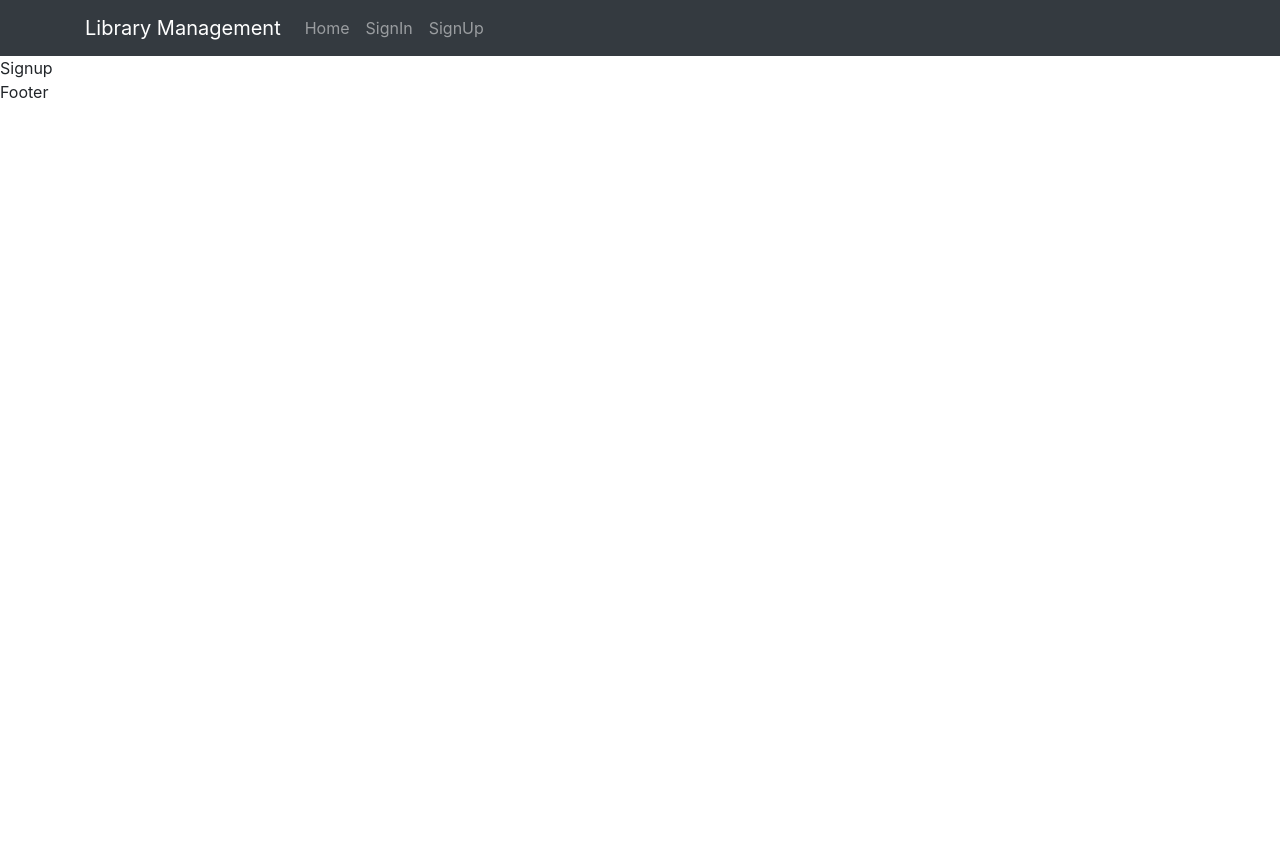
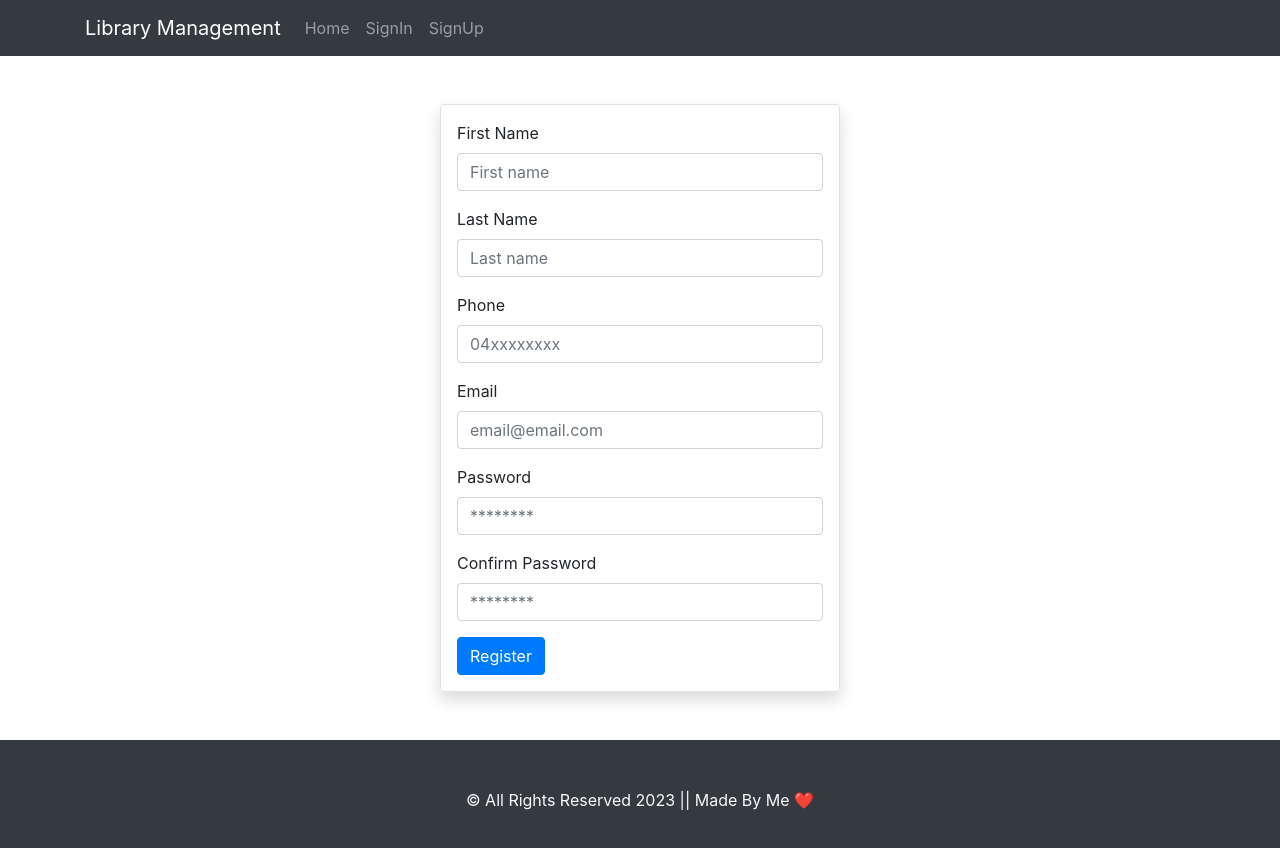
Before and after one commit to preetN/Library-rentals, a React (Create React App) app: page /signup in a window 1280 px wide. Shown: the top 848 px of the page. Before the commit the page ends 800 px from the top, so only its background shows below. Built offline with nearby package versions, Linux system fonts and the light colour scheme.

Commit message:
signupLoginpage

```diff
--- /dev/null
+++ b/src/App.css
@@ -0,0 +1,8 @@
+.main {
+  min-height: 70vh;
+}
+.admin-form {
+  width: 400px;
+  margin: auto;
+  margin-top: 3rem;
+}
--- a/src/App.js
+++ b/src/App.js
@@ -2,7 +2,7 @@ import { Routes, Route } from "react-router";
 import Home from "./pages/home/Home";
 import Login from "./pages/auth/Login";
 import Signup from "./pages/auth/Signup";
-
+import "../src/App.css";
 function App() {
   return (
     <>
--- a/src/components/Layouts/Footer.js
+++ b/src/components/Layouts/Footer.js
@@ -1,7 +1,11 @@
 import React from "react";
 
 function Footer() {
-  return <div>Footer</div>;
+  return (
+    <div className="mt-5 bg-dark text-light p-5 text-center">
+      &copy; All Rights Reserved 2023 || Made By Me ❤️
+    </div>
+  );
 }
 
 export default Footer;
--- a/src/components/Layouts/Header.js
+++ b/src/components/Layouts/Header.js
@@ -11,7 +11,7 @@ function Header() {
           <Navbar.Brand href="#home">Library Management</Navbar.Brand>
           <Navbar.Toggle aria-controls="basic-navbar-nav" />
           <Navbar.Collapse id="basic-navbar-nav">
-            <Nav className="me-auto">
+            <Nav className="ms-auto">
               <Link className="nav-link" to="/">
                 Home
               </Link>
--- /dev/null
+++ b/src/components/custominput/CustomInput.js
@@ -0,0 +1,12 @@
+import React from "react";
+import Form from "react-bootstrap/Form";
+function CustomInput({ label, ...rest }) {
+  return (
+    <Form.Group className="mb-3">
+      <Form.Label>{label}</Form.Label>
+      <Form.Control {...rest} />
+    </Form.Group>
+  );
+}
+
+export default CustomInput;
--- a/src/pages/auth/Login.js
+++ b/src/pages/auth/Login.js
@@ -1,10 +1,37 @@
 import React from "react";
 import DefaultLayout from "../../components/Layouts/DefaultLayout";
-
+import Button from "react-bootstrap/Button";
+import Form from "react-bootstrap/Form";
+import CustomInput from "../../components/custominput/CustomInput";
 function Login() {
+  const inputs = [
+    {
+      label: "Email",
+      name: "email",
+      type: "email",
+      placeholder: "email@email.com",
+      required: true,
+    },
+    {
+      label: "Password",
+      name: "password",
+      type: "password",
+      placeholder: "********",
+      required: true,
+    },
+  ];
   return (
     <DefaultLayout>
-      <div>Login</div>
+      <div className="p-3 border shadow rounded admin-form">
+        <Form>
+          {inputs.map((item) => (
+            <CustomInput {...item} />
+          ))}
+          <Button variant="primary" type="submit">
+            Login
+          </Button>
+        </Form>
+      </div>
     </DefaultLayout>
   );
 }
--- a/src/pages/auth/Signup.js
+++ b/src/pages/auth/Signup.js
@@ -1,10 +1,75 @@
-import React from "react";
+import React, { useState } from "react";
 import DefaultLayout from "../../components/Layouts/DefaultLayout";
-
+import Button from "react-bootstrap/Button";
+import Form from "react-bootstrap/Form";
+import CustomInput from "../../components/custominput/CustomInput";
 function Signup() {
+  const [form, setForm] = useState("");
+  const inputs = [
+    {
+      label: "First Name",
+      name: "fname",
+      type: "text",
+      placeholder: "First name",
+      required: true,
+    },
+    {
+      label: "Last Name",
+      name: "lname",
+      type: "text",
+      placeholder: "Last name",
+      required: true,
+    },
+    {
+      label: "Phone",
+      name: "phone",
+      type: "number",
+      placeholder: "04xxxxxxxx",
+      required: true,
+    },
+    {
+      label: "Email",
+      name: "email",
+      type: "email",
+      placeholder: "email@email.com",
+      required: true,
+    },
+    {
+      label: "Password",
+      name: "password",
+      type: "password",
+      placeholder: "********",
+      required: true,
+      minLength: 6,
+    },
+    {
+      label: "Confirm Password",
+      name: "confirmpassword",
+      type: "password",
+      placeholder: "********",
+      required: true,
+      minLength: 6,
+    },
+  ];
+  const handleOnChange = (e) => {
+    const { name, value } = e.target;
+    setForm({ ...form, [name]: value });
+  };
+  const handleOnSubmit = (e) => {
+    e.preventDefault();
+  };
   return (
     <DefaultLayout>
-      <div>Signup</div>
+      <div className="p-3 border shadow rounded admin-form">
+        <Form onSubmit={handleOnSubmit}>
+          {inputs.map((item) => (
+            <CustomInput onChange={handleOnChange} {...item} />
+          ))}
+          <Button variant="primary" type="submit">
+            Register
+          </Button>
+        </Form>
+      </div>
     </DefaultLayout>
   );
 }
```
